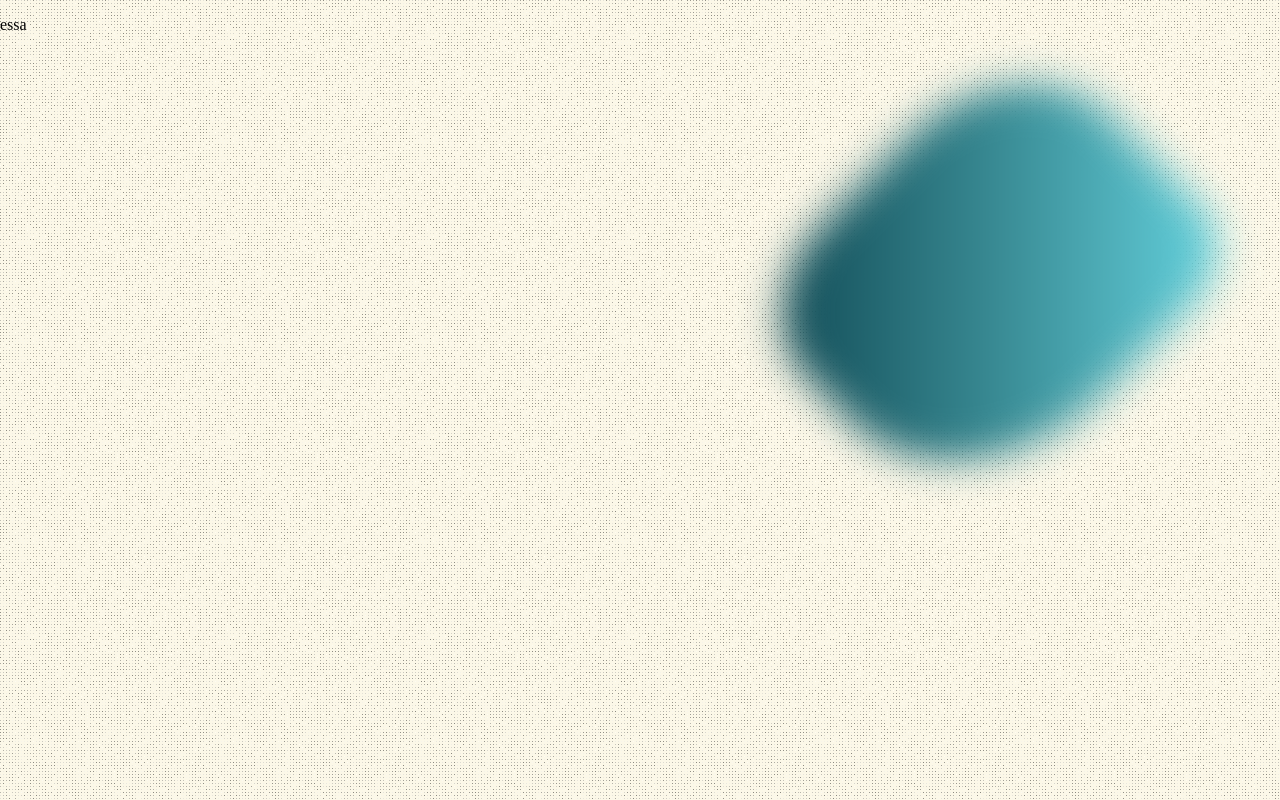
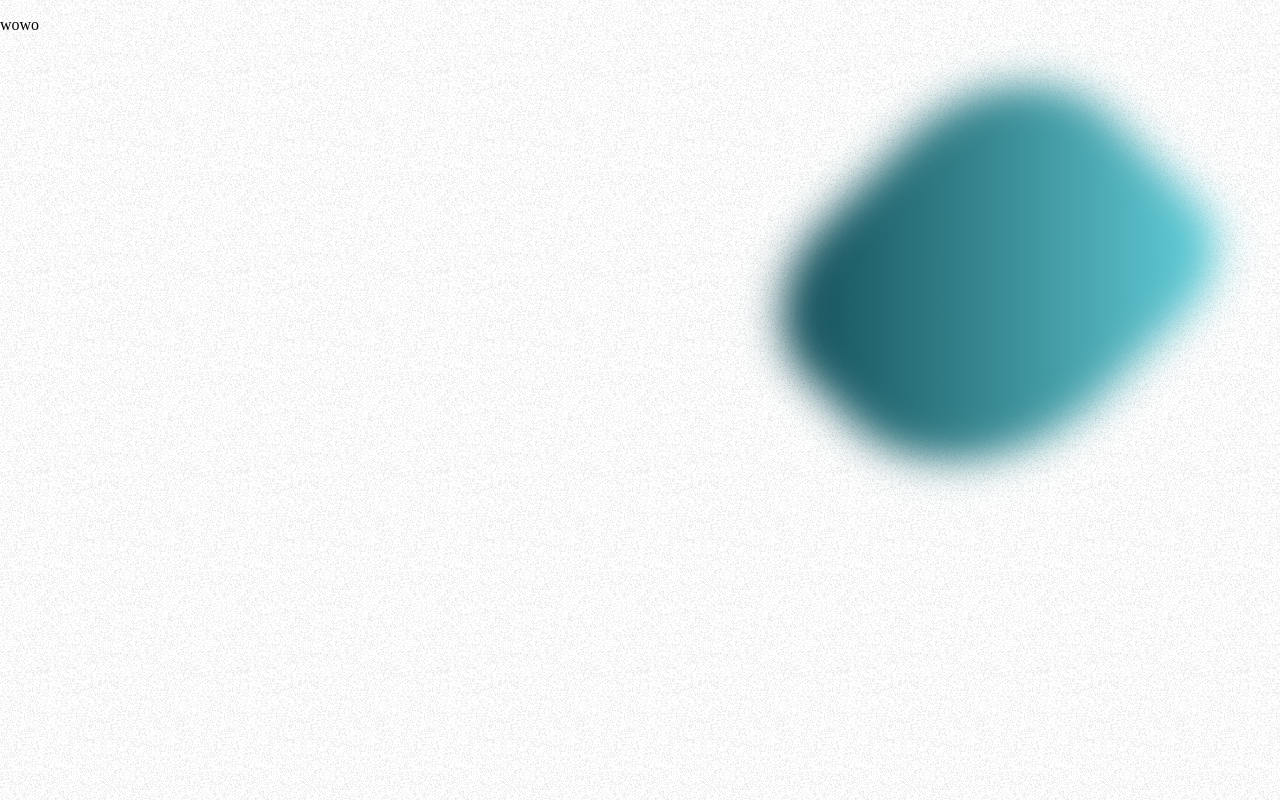
Before and after one commit to driehoeken/portfolio, a plain HTML site: page index.html in a window 1280 px wide. Drawn offline with Linux system fonts and the light colour scheme.

Commit message:
better grain and small fix

```diff
--- a/index.html
+++ b/index.html
@@ -5,10 +5,10 @@
         <meta http-equiv="X-UA-Compatible" content="IE=edge" />
         <meta name="viewport" content="width=device-width, initial-scale=1.0" />
         <title>Portfolio</title>
-        <link rel="stylesheet" href="style.css" type="text/css"></style>
+        <link rel="stylesheet" href="style.css" type="text/css" />
     </head>
     <body>
-        <p>essa</p>
+        <p>wowo</p>
         <div class="circle"></div>
     </body>
 </html>
--- a/style.css
+++ b/style.css
@@ -3,7 +3,7 @@
 }
 body {
     background-color: var(--primary-bg);
-    background-image: url("src/grain3.png");
+    background-image: url("src/grain6.png");
     margin: 0;
 }
 .circle {
```
Also changed, not shown: src/grain4.png (added), src/grain5.png (added), src/grain6.png (added).
